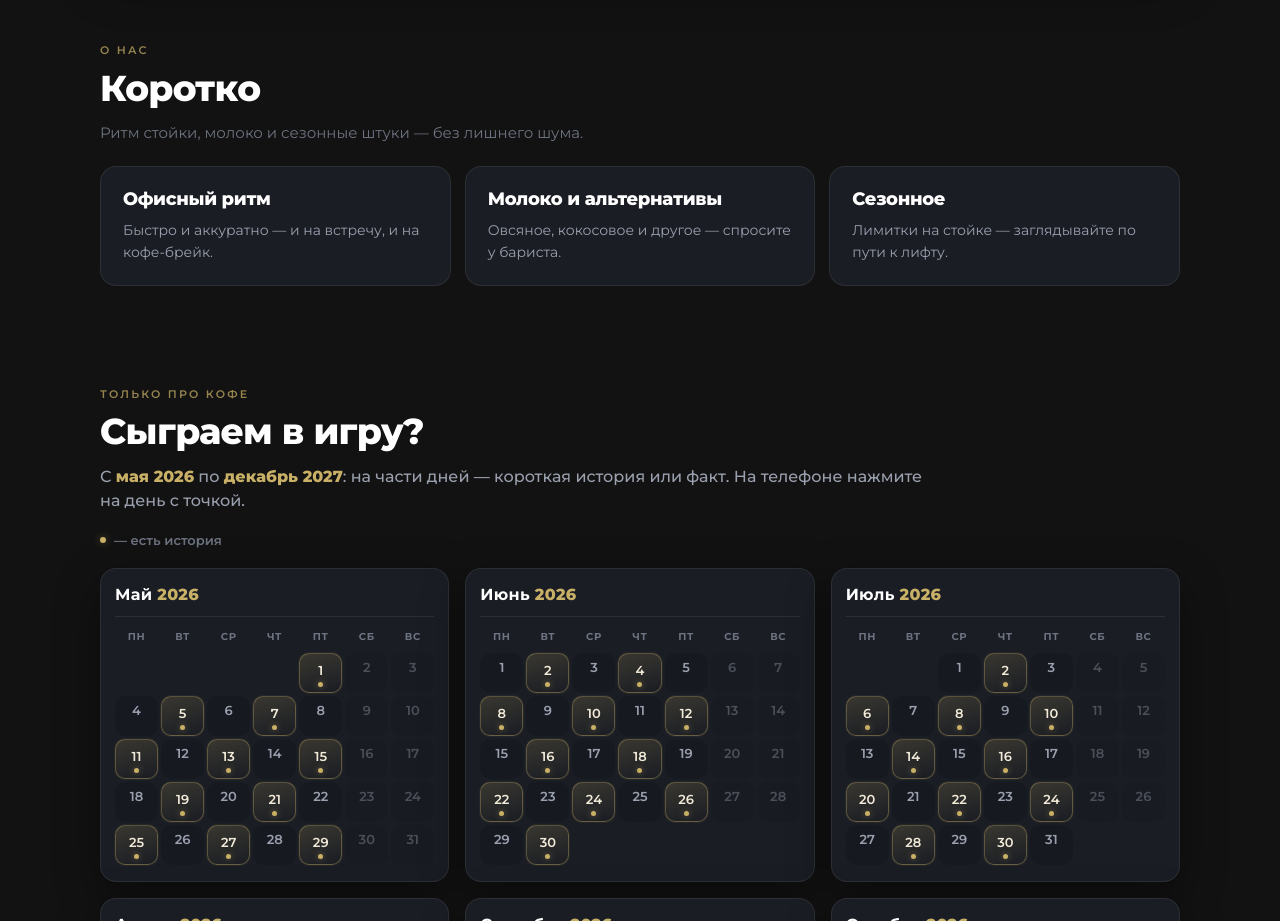
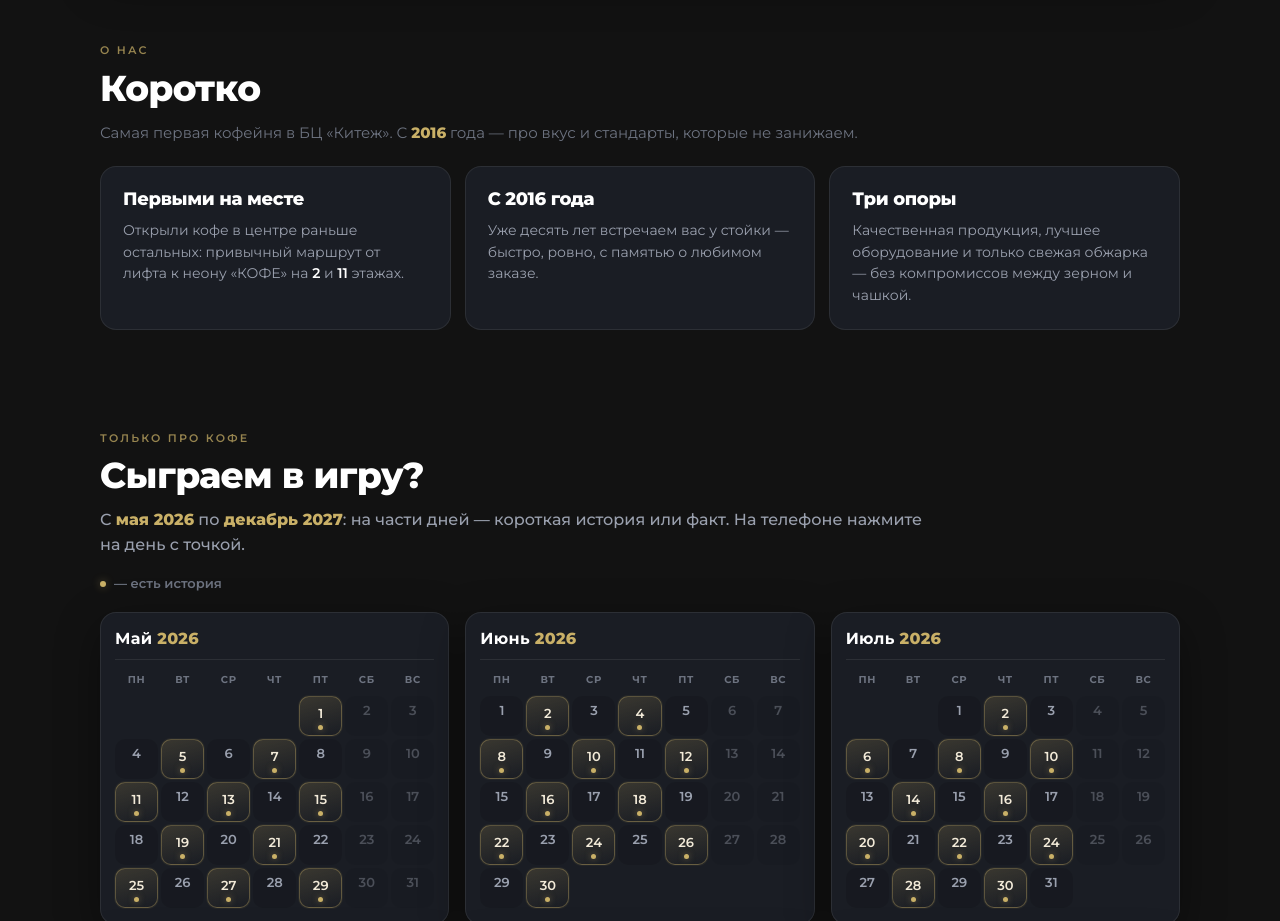
Before and after one commit to puholet-sketch/coffee.friends, a plain HTML site: page index.html in a window 1280 px wide. Shown: the part 4640-5561 px from the top of the page. Drawn offline with Linux system fonts and the light colour scheme.

Commit message:
About: first BC coffee since 2016, quality equipment and roast
Co-authored-by: Cursor <cursoragent@cursor.com>

```diff
--- a/index.html
+++ b/index.html
@@ -239,20 +239,20 @@
       <div class="section-head">
         <p class="eyebrow">О нас</p>
         <h2>Коротко</h2>
-        <p class="lead lead--muted">Ритм стойки, молоко и сезонные штуки — без лишнего шума.</p>
+        <p class="lead lead--muted">Самая первая кофейня в БЦ «Китеж». С <strong class="text-accent-gold">2016</strong> года — про вкус и стандарты, которые не занижаем.</p>
       </div>
       <div class="stories-list">
         <article class="surface-card story-card">
-          <h3>Офисный ритм</h3>
-          <p>Быстро и аккуратно — и на встречу, и на кофе-брейк.</p>
+          <h3>Первыми на месте</h3>
+          <p>Открыли кофе в центре раньше остальных: привычный маршрут от лифта к неону «КОФЕ» на <strong>2</strong> и <strong>11</strong> этажах.</p>
         </article>
         <article class="surface-card story-card">
-          <h3>Молоко и альтернативы</h3>
-          <p>Овсяное, кокосовое и другое — спросите у бариста.</p>
+          <h3>С 2016 года</h3>
+          <p>Уже десять лет встречаем вас у стойки — быстро, ровно, с памятью о любимом заказе.</p>
         </article>
         <article class="surface-card story-card">
-          <h3>Сезонное</h3>
-          <p>Лимитки на стойке — заглядывайте по пути к лифту.</p>
+          <h3>Три опоры</h3>
+          <p>Качественная продукция, лучшее оборудование и только свежая обжарка — без компромиссов между зерном и чашкой.</p>
         </article>
       </div>
     </section>
```
